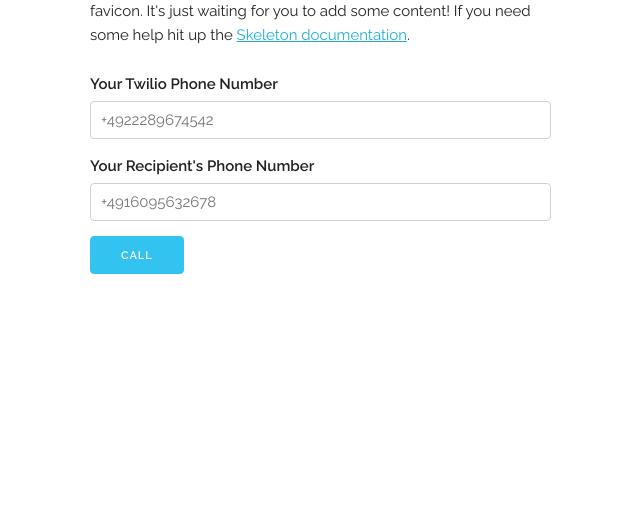
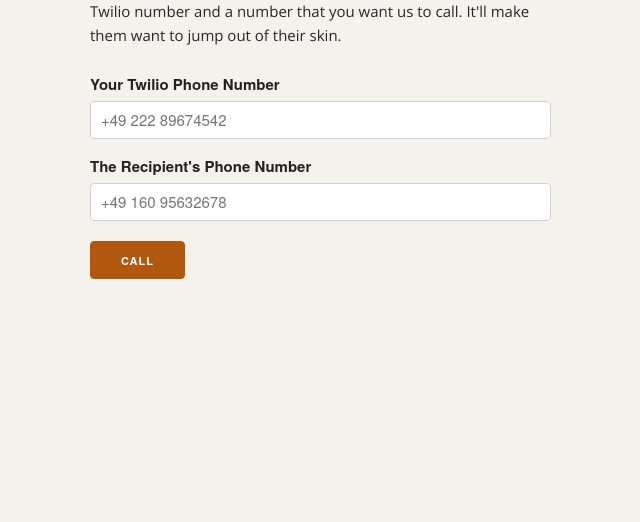
Before and after one commit to istx25/2spooky4me, a website: page public/index.html in a window 1280 px wide. Shown: the part 278-800 px from the top of the page, without its empty margins (70-710 px from the left). Drawn offline with nearby package versions, Linux system fonts and the light colour scheme.

Commit message:
Add spooky styling, fonts and colours

```diff
--- /dev/null
+++ b/public/css/style.css
@@ -0,0 +1,46 @@
+body {
+    background-color: #F5F2ED;
+}
+
+h4 {
+  font-family: 'Gloria Hallelujah', cursive;
+  font-size: 30px;
+  letter-spacing: 3.5px;
+  color: #272727;
+}
+
+p {
+  font-family: 'Open Sans', sans-serif;
+  color: #272727;
+}
+
+a {
+  color: #B2570E;
+  text-decoration: none;
+}
+
+a:hover {
+  color: #763306;
+}
+
+button-primary {
+  background-color: #B2570E;
+}
+
+.text-field:focus {
+  border-color: #B2570E !important;
+}
+
+#recipient-text-field {
+  margin-bottom: 20px;
+}
+
+.button {
+  background-color: #B2570E !important;
+  border-color: #B2570E !important;
+}
+
+.button:hover {
+  background-color: #3A3937 !important;
+  border-color: #3A3937 !important;
+}
--- a/public/index.html
+++ b/public/index.html
@@ -7,11 +7,11 @@
   <meta name="author" content="Willow Bellemore">
 
   <meta name="viewport" content="width=device-width, initial-scale=1">
-  <link href="//fonts.googleapis.com/css?family=Raleway:400,300,600" rel="stylesheet" type="text/css">
-  <link href="//fonts.googleapis.com/css?family=Gloria+Hallelujah" rel="stylesheet" type="text/css">
+  <link href="https://fonts.googleapis.com/css?family=Gloria+Hallelujah|Open+Sans" rel="stylesheet">
 
   <link rel="stylesheet" href="css/normalize.css">
   <link rel="stylesheet" href="css/skeleton.css">
+  <link rel="stylesheet" href="css/style.css">
   <link rel="icon" type="image/png" href="images/favicon.png">
 </head>
 <body>
@@ -20,16 +20,16 @@
       <div class="one-half column" style="margin-top: 20%">
 
         <h4>2spooky4me</h4>
-        <p>This index.html page is a placeholder with the CSS, font and favicon. It's just waiting for you to add some content! If you need some help hit up the <a href="http://www.getskeleton.com">Skeleton documentation</a>.</p>
+        <p>This is a spooky <a href="https://www.twilio.com">Twilio</a> app that will scare you to bits. Type in your Twilio number and a number that you want us to call. It'll make them want to jump out of their skin.</p>
 
         <form action="/form" method="post">
           <div class="row">
             <label for="twilio">Your Twilio Phone Number</label>
-            <input class="u-full-width" type="text" placeholder="+4922289674542" name="twilio">
-            <label for="recipient">Your Recipient's Phone Number</label>
-            <input class="u-full-width" type="text" placeholder="+4916095632678" name="recipient">
+            <input class="u-full-width text-field" type="text" placeholder="+49 222 89674542" name="twilio">
+            <label for="recipient">The Recipient's Phone Number</label>
+            <input class="u-full-width text-field" type="text" placeholder="+49 160 95632678" name="recipient" id="recipient-text-field">
           </label>
-          <input class="button-primary" type="submit" value="Call">
+          <input class="button-primary button" type="submit" value="Call">
         </form>
 
       </div>
```
